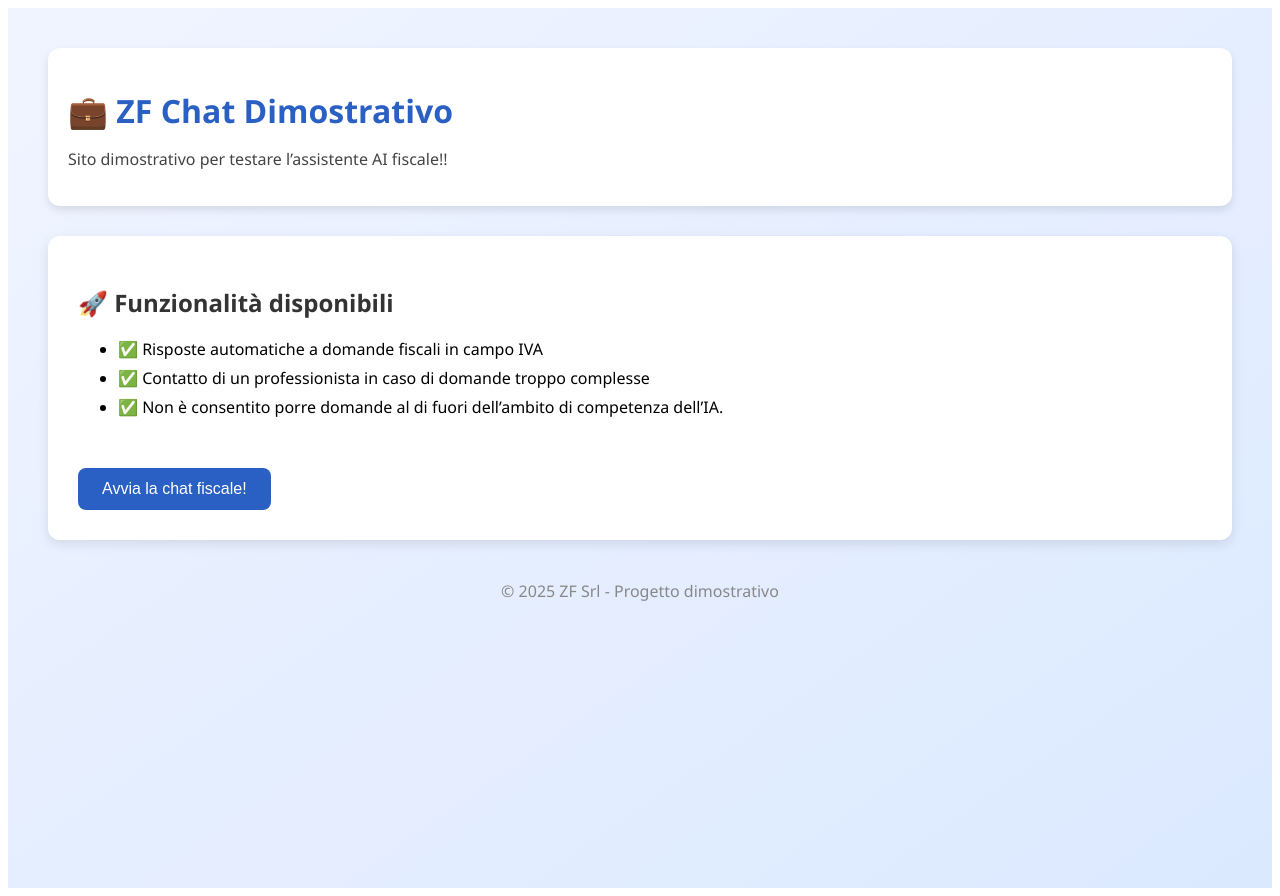
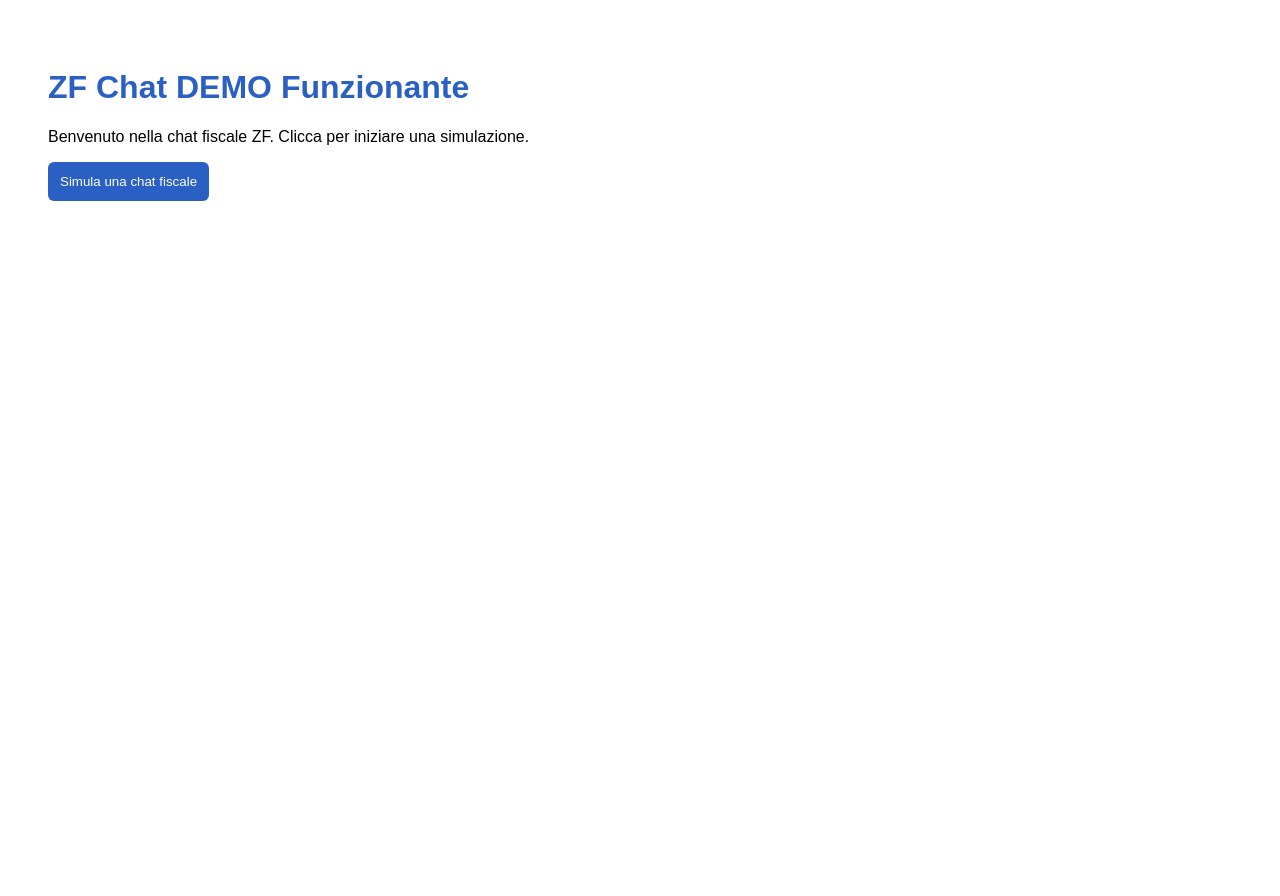
Before and after one commit to ZFDavide/zf-chat-demo, a React (Create React App) app: page / in a window 1280 px wide. After the commit the page ends 800 px from the top, so only its background shows below. Built offline with nearby package versions, Linux system fonts and the light colour scheme.

Commit message:
Add files via upload

```diff
--- a/src/App.js
+++ b/src/App.js
@@ -5,60 +5,16 @@ function App() {
   const [showChat, setShowChat] = useState(false);
 
   return (
-    <div style={{
-      fontFamily: "'Segoe UI', Tahoma, Geneva, Verdana, sans-serif",
-      background: "linear-gradient(to bottom right, #f0f4ff, #dbe9ff)",
-      minHeight: "100vh",
-      padding: "40px"
-    }}>
-      <header style={{
-        backgroundColor: "#ffffff",
-        padding: "20px",
-        borderRadius: "12px",
-        boxShadow: "0 4px 8px rgba(0,0,0,0.1)",
-        marginBottom: "30px"
-      }}>
-        <h1 style={{ color: "#2a60c3", marginBottom: "10px" }}>💼 ZF Chat Dimostrativo</h1>
-        <p style={{ color: "#444" }}>
-          Sito dimostrativo per testare l’assistente AI fiscale!!
-        </p>
-      </header>
-
-      <main style={{
-        backgroundColor: "#ffffff",
-        padding: "30px",
-        borderRadius: "12px",
-        boxShadow: "0 4px 12px rgba(0,0,0,0.1)"
-      }}>
-        <h2 style={{ marginBottom: "15px", color: "#333" }}>🚀 Funzionalità disponibili</h2>
-        <ul style={{ lineHeight: "1.8" }}>
-          <li>✅ Risposte automatiche a domande fiscali in campo IVA</li>
-          <li>✅ Contatto di un professionista in caso di domande troppo complesse</li>
-          <li>✅ Non è consentito porre domande al di fuori dell’ambito di competenza dell’IA.</li>
-        </ul>
-
-        <button
-          onClick={() => setShowChat(true)}
-          style={{
-            marginTop: "30px",
-            padding: "12px 24px",
-            fontSize: "16px",
-            backgroundColor: "#2a60c3",
-            color: "#fff",
-            border: "none",
-            borderRadius: "8px",
-            cursor: "pointer"
-          }}
-        >
-          Avvia la chat fiscale!
-        </button>
-
-        {showChat && <Chat />}
-      </main>
-
-      <footer style={{ textAlign: "center", marginTop: "40px", color: "#888" }}>
-        © 2025 ZF Srl - Progetto dimostrativo
-      </footer>
+    <div style={{ fontFamily: "Arial", padding: "40px" }}>
+      <h1 style={{ color: "#2a60c3" }}>ZF Chat DEMO Funzionante</h1>
+      <p>Benvenuto nella chat fiscale ZF. Clicca per iniziare una simulazione.</p>
+      <button
+        onClick={() => setShowChat(true)}
+        style={{ padding: "12px", background: "#2a60c3", color: "#fff", border: "none", borderRadius: "6px" }}
+      >
+        Simula una chat fiscale
+      </button>
+      {showChat && <Chat />}
     </div>
   );
 }
--- a/src/Chat.jsx
+++ b/src/Chat.jsx
@@ -13,7 +13,7 @@ function Chat() {
     setUserInput("");
 
     try {
-      const response = await fetch("https://api.openai.com/v1/assistants/YOUR_ASSISTANT_ID/runs", {
+      const response = await fetch("https://api.openai.com/v1/assistants/" + process.env.REACT_APP_ASSISTANT_ID + "/runs", {
         method: "POST",
         headers: {
           "Content-Type": "application/json",
@@ -37,59 +37,25 @@ function Chat() {
       console.error("Errore:", error);
       setMessages((prev) => [
         ...prev,
-        { role: "assistant", content: "Si è verificato un errore nella comunicazione con l'assistente." },
+        { role: "assistant", content: "Errore nella comunicazione con l'assistente." },
       ]);
     }
   };
 
   return (
-    <div style={{ marginTop: "40px" }}>
-      <div
-        style={{
-          backgroundColor: "#fff",
-          border: "1px solid #ccc",
-          borderRadius: "8px",
-          padding: "16px",
-          minHeight: "200px",
-          maxHeight: "400px",
-          overflowY: "auto",
-          marginBottom: "12px",
-        }}
-      >
-        {messages.map((msg, index) => (
-          <div key={index} style={{ marginBottom: "10px" }}>
-            <strong>{msg.role === "user" ? "Tu" : "Assistente"}:</strong> {msg.content}
-          </div>
+    <div style={{ marginTop: "30px", padding: "20px", border: "1px solid #ccc", borderRadius: "8px", background: "#f9f9f9" }}>
+      <div style={{ marginBottom: "10px", maxHeight: "200px", overflowY: "auto" }}>
+        {messages.map((msg, idx) => (
+          <div key={idx}><strong>{msg.role === "user" ? "Tu" : "AI"}:</strong> {msg.content}</div>
         ))}
       </div>
-
-      <div style={{ display: "flex", gap: "8px" }}>
-        <input
-          type="text"
-          value={userInput}
-          onChange={(e) => setUserInput(e.target.value)}
-          placeholder="Scrivi una domanda fiscale..."
-          style={{
-            flex: 1,
-            padding: "10px",
-            borderRadius: "6px",
-            border: "1px solid #ccc",
-          }}
-        />
-        <button
-          onClick={handleSend}
-          style={{
-            padding: "10px 16px",
-            backgroundColor: "#2a60c3",
-            color: "#fff",
-            border: "none",
-            borderRadius: "6px",
-            cursor: "pointer",
-          }}
-        >
-          Invia
-        </button>
-      </div>
+      <input
+        value={userInput}
+        onChange={(e) => setUserInput(e.target.value)}
+        placeholder="Scrivi una domanda fiscale..."
+        style={{ padding: "8px", width: "70%" }}
+      />
+      <button onClick={handleSend} style={{ padding: "8px 16px", marginLeft: "10px" }}>Invia</button>
     </div>
   );
 }
--- a/src/index.js
+++ b/src/index.js
@@ -3,8 +3,4 @@ import ReactDOM from "react-dom/client";
 import App from "./App";
 
 const root = ReactDOM.createRoot(document.getElementById("root"));
-root.render(
-  <React.StrictMode>
-    <App />
-  </React.StrictMode>
-);
+root.render(<App />);
```
